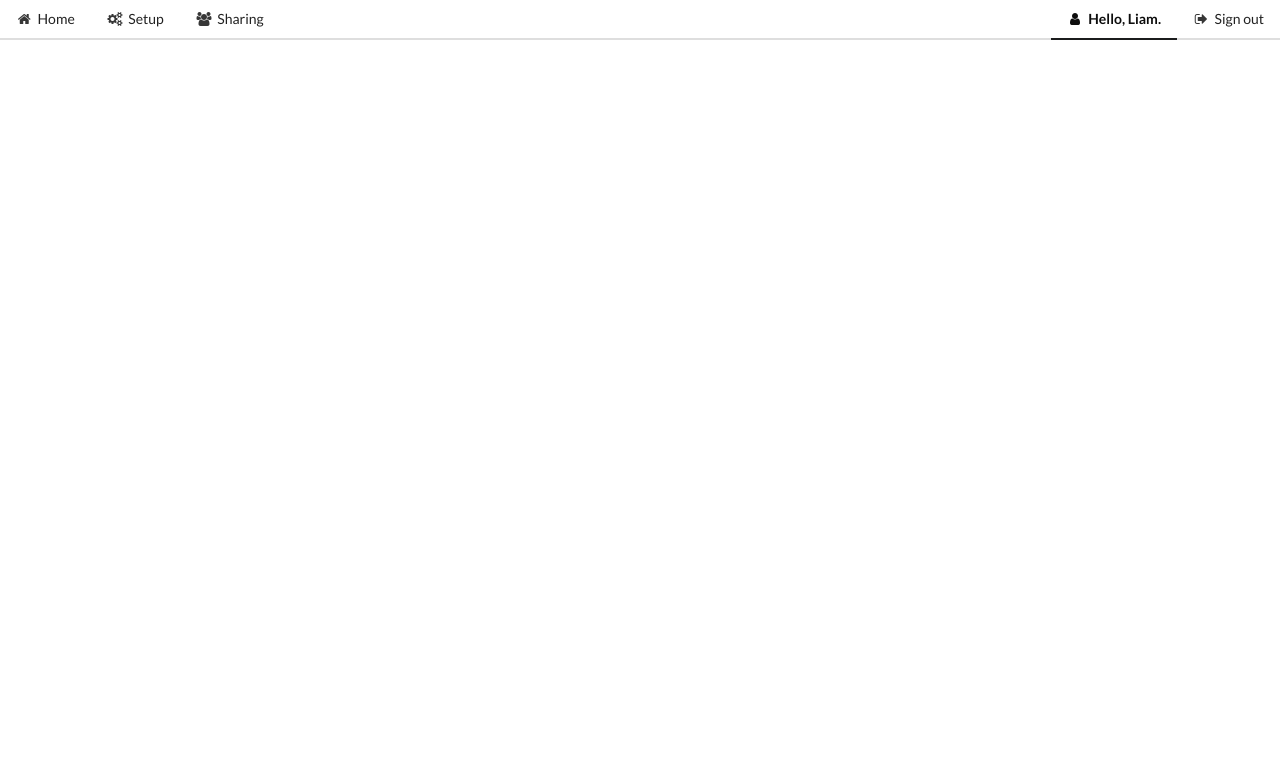
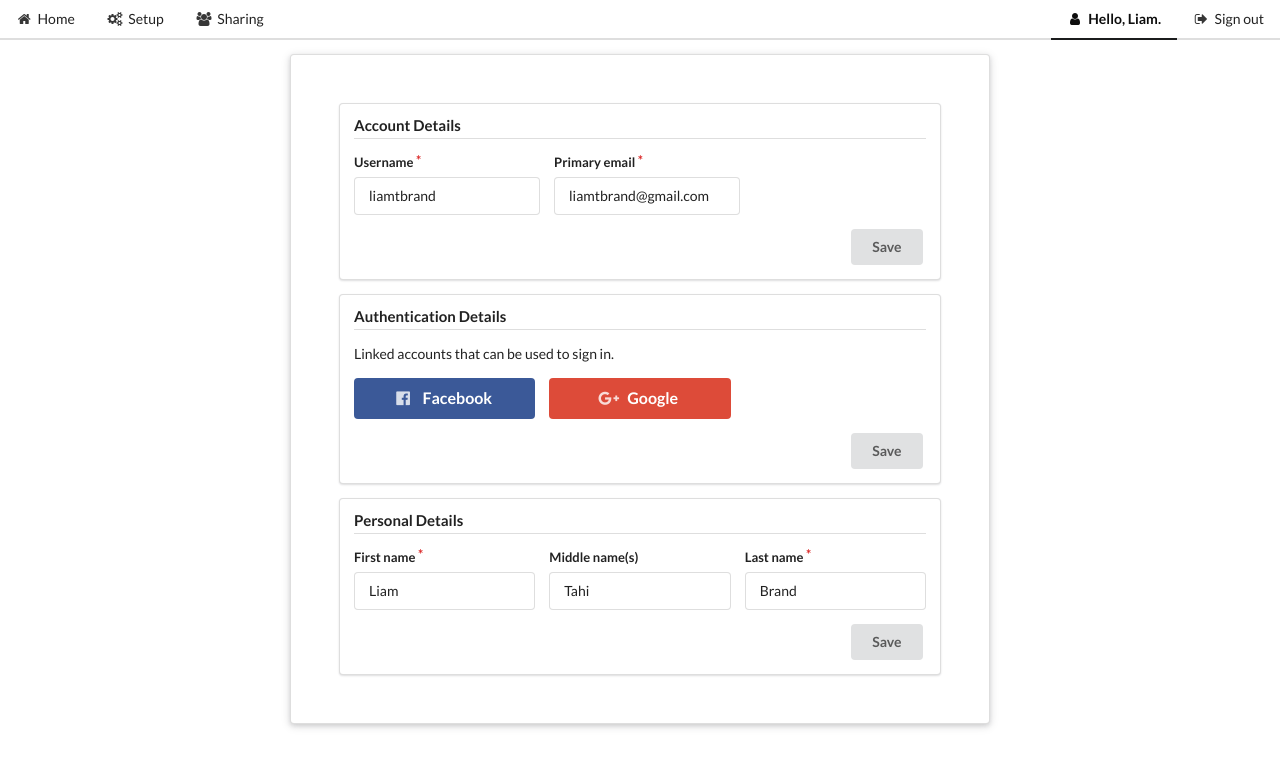
Before and after one commit to liamtbrand/IoT, a PHP site: page /profile/index.php in a window 1280 px wide. Shown: the top 768 px of the page. Run offline with PHP 8.4, Linux system fonts and the light colour scheme; some libraries are stand-ins or nearby versions.

Commit message:
Improvements to profile page in the web interface

```diff
--- a/WebInterface/profile/index.php
+++ b/WebInterface/profile/index.php
@@ -2,3 +2,98 @@
 require '../includes.php';
 require '../menu.php';
 ?>
+
+<div class="ui raised very padded text container segment">
+  <div class="ui form">
+    <div class="ui segment">
+      <h4 class="ui dividing header">Account Details</h4>
+
+      <div class="ui fields">
+        <div class="ui required field">
+          <label>Username</label>
+          <input placeholder="Username" type="text" id="username">
+        </div>
+
+        <div class="ui required field">
+          <label>Primary email</label>
+          <input placeholder="example@example.com" type="text" id="primary-email">
+        </div>
+
+      </div>
+
+      <div style="text-align:right;">
+        <button class="ui button">Save</button>
+      </div>
+    </div>
+
+    <div class="ui segment">
+      <h4 class="ui dividing header">Authentication Details</h4>
+
+      <p>Linked accounts that can be used to sign in.</p>
+
+      <div class="ui three fields">
+        <div class="ui field">
+          <button class="ui fluid large facebook button">
+            <i class="facebook icon"></i>
+            Facebook
+          </button>
+        </div>
+
+        <div class="ui field">
+          <button class="ui fluid large google plus button">
+            <i class="google plus icon"></i>
+            Google
+          </button>
+        </div>
+      </div>
+
+      <div style="text-align:right;">
+        <button class="ui button">Save</button>
+      </div>
+    </div>
+
+    <div class="ui segment">
+      <h4 class="ui dividing header">Personal Details</h4>
+
+      <div class="ui fields">
+        <div class="ui required field">
+          <label>First name</label>
+          <input placeholder="First Name" type="text" id="first-name">
+        </div>
+        <div class="ui field">
+          <label>Middle name(s)</label>
+          <input placeholder="Middle Name(s)" type="text" id="middle-names">
+        </div>
+        <div class="ui required field">
+          <label>Last name</label>
+          <input placeholder="Last Name" type="text" id="last-name">
+        </div>
+      </div>
+
+      <div style="text-align:right;">
+        <button class="ui button">Save</button>
+      </div>
+    </div>
+  </div>
+
+</div>
+
+<script>
+  $(document).ready(function(){
+
+    var username = "liamtbrand";
+    var primaryEmail = "liamtbrand@gmail.com";
+
+    var firstName = "Liam";
+    var middleNames = "Tahi";
+    var lastName = "Brand";
+
+    $('#username').val(username);
+    $('#primary-email').val(primaryEmail);
+
+    $('#first-name').val(firstName);
+    $('#middle-names').val(middleNames);
+    $('#last-name').val(lastName);
+
+  });
+</script>
```
